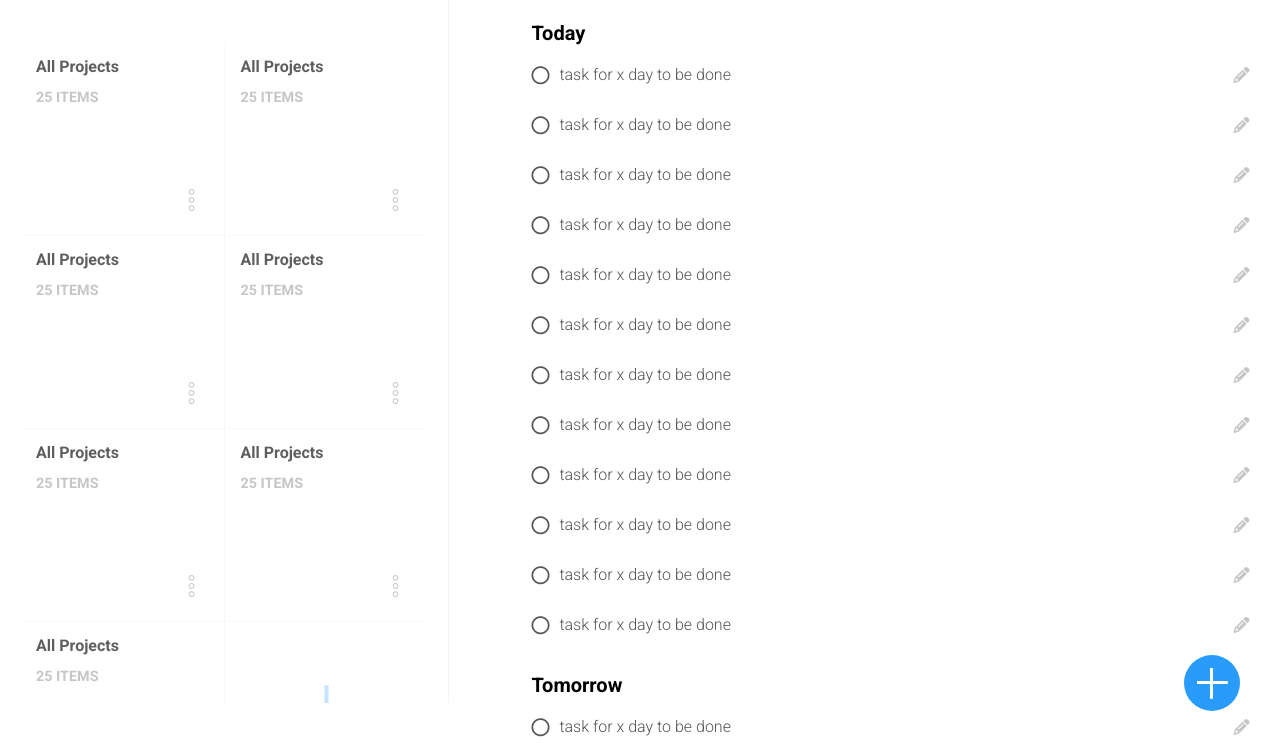
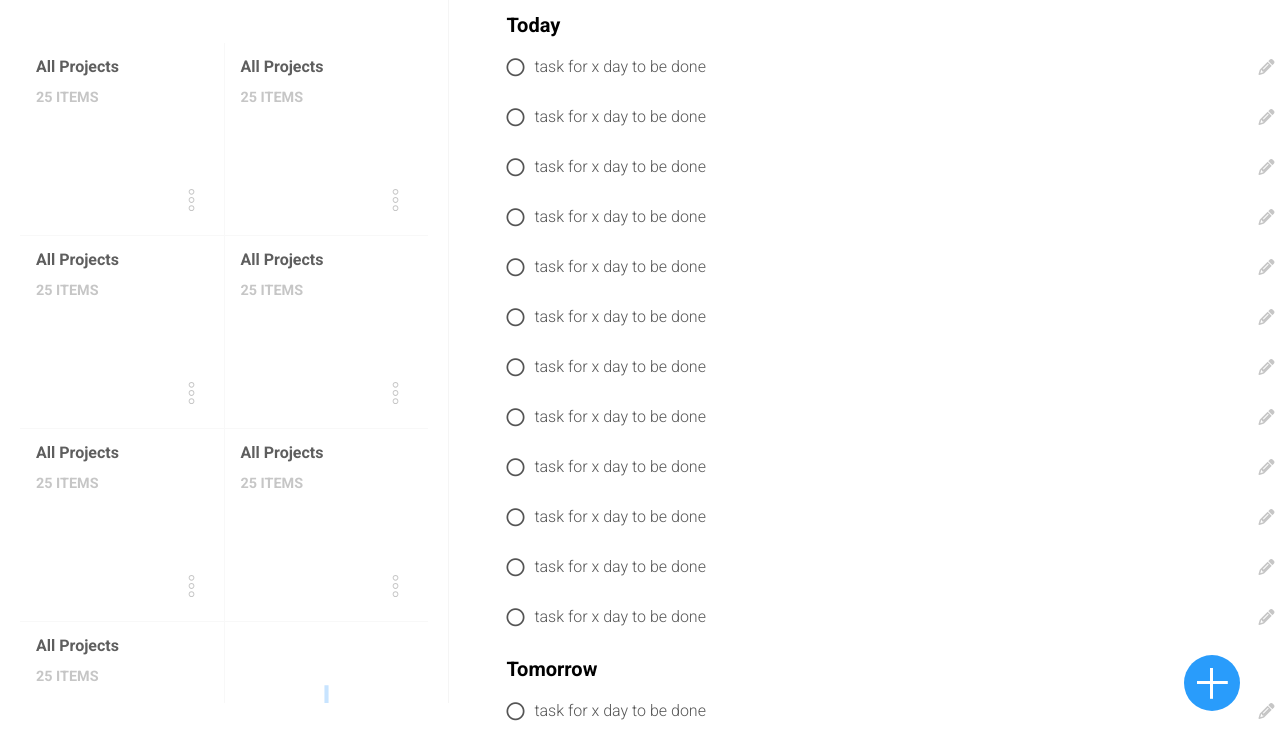
Before and after one commit to NewIncome/mv_todo-list, a website: page layout/index.html in a window 1280 px wide. Shown: the part 57-800 px from the top of the page. Drawn offline with Linux system fonts and the light colour scheme.

Commit message:
Margin top and bottom - Margin just to top and bottom  on each category (today, tomorrow and upcoming)

```diff
--- a/layout/styles.css
+++ b/layout/styles.css
@@ -261,7 +261,7 @@ form textarea:focus {
 }
 
 .day-filter {
-  margin: 40px 25px;
+  margin: 2rem 0;
 }
 
 .task {
--- a/src/styles/style.css
+++ b/src/styles/style.css
@@ -261,7 +261,7 @@ form textarea:focus {
 }
 
 .day-filter {
-  margin: 40px 25px;
+  margin: 2rem 0;
 }
 
 .task {
```
